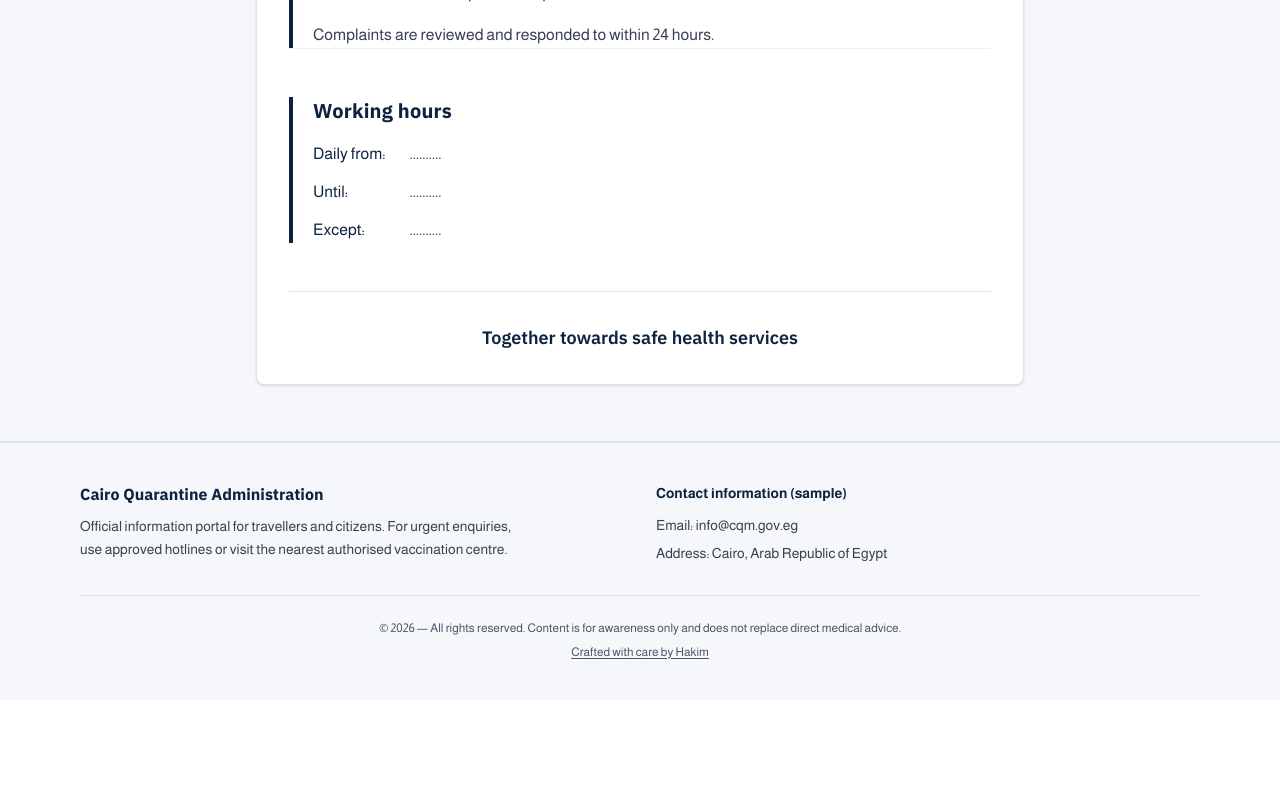
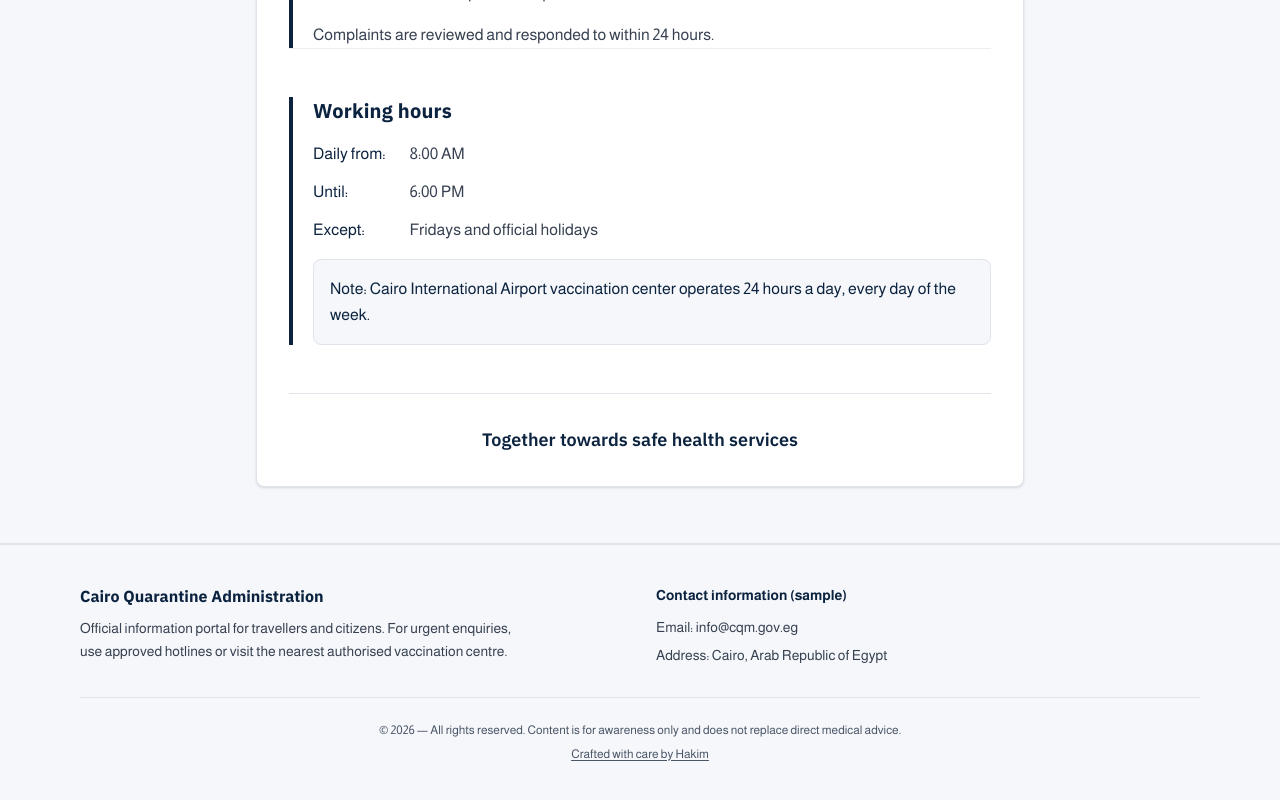
Before and after one commit to ahmed-hakim90/Cairo-Quarantine-Management, a Next.js app: page /en/charter in a window 1280 px wide. Shown: the part 2748-3548 px from the top of the page. Before the commit the page ends 3448 px from the top, so only its background shows below. Built offline with nearby package versions, Linux system fonts and the light colour scheme; no server answers.

Commit message:
ADD All Edits

```diff
--- a/components/charter/TravelerVaccinationsCharter.tsx
+++ b/components/charter/TravelerVaccinationsCharter.tsx
@@ -215,6 +215,9 @@ export function TravelerVaccinationsCharter({
             </dt>
             <dd>{d.workingHours.except}</dd>
           </dl>
+          <p className="mt-4 rounded-lg border border-gov-gray-200 bg-gov-gray-50 p-4 font-medium text-gov-navy">
+            {d.workingHours.note}
+          </p>
         </CharterBodySection>
       </div>
 
--- a/data/traveler-vaccinations-office-charter.ts
+++ b/data/traveler-vaccinations-office-charter.ts
@@ -53,6 +53,7 @@ export type TravelerVaccinationsOfficeCharter = {
     from: string;
     to: string;
     except: string;
+    note: string;
   };
   closing: string;
 };
@@ -142,9 +143,10 @@ const travelerVaccinationsOfficeCharterAr: TravelerVaccinationsOfficeCharter =
       dailyFromLabel: "يوميًا من:",
       dailyToLabel: "حتى:",
       exceptLabel: "ما عدا:",
-      from: "..........",
-      to: "..........",
-      except: "..........",
+      from: "٨ صباحًا",
+      to: "٦ مساءً",
+      except: "الجُمع والعطلات الرسمية",
+      note: "ملحوظة: مركز تطعيم مطار القاهرة الدولي يعمل ٢٤ ساعة كل أيام الأسبوع.",
     },
     closing: "معًا نحو خدمة صحية آمنة",
   };
@@ -234,9 +236,10 @@ const travelerVaccinationsOfficeCharterEn: TravelerVaccinationsOfficeCharter = {
     dailyFromLabel: "Daily from:",
     dailyToLabel: "Until:",
     exceptLabel: "Except:",
-    from: "..........",
-    to: "..........",
-    except: "..........",
+    from: "8:00 AM",
+    to: "6:00 PM",
+    except: "Fridays and official holidays",
+    note: "Note: Cairo International Airport vaccination center operates 24 hours a day, every day of the week.",
   },
   closing: "Together towards safe health services",
 };
@@ -324,9 +327,10 @@ const travelerVaccinationsOfficeCharterZh: TravelerVaccinationsOfficeCharter = {
     dailyFromLabel: "每日自：",
     dailyToLabel: "至：",
     exceptLabel: "除外：",
-    from: "..........",
-    to: "..........",
-    except: "..........",
+    from: "上午 8:00",
+    to: "下午 6:00",
+    except: "星期五及法定节假日",
+    note: "注意：开罗国际机场接种中心每周全天 24 小时开放。",
   },
   closing: "携手共建安全健康服务",
 };
```
